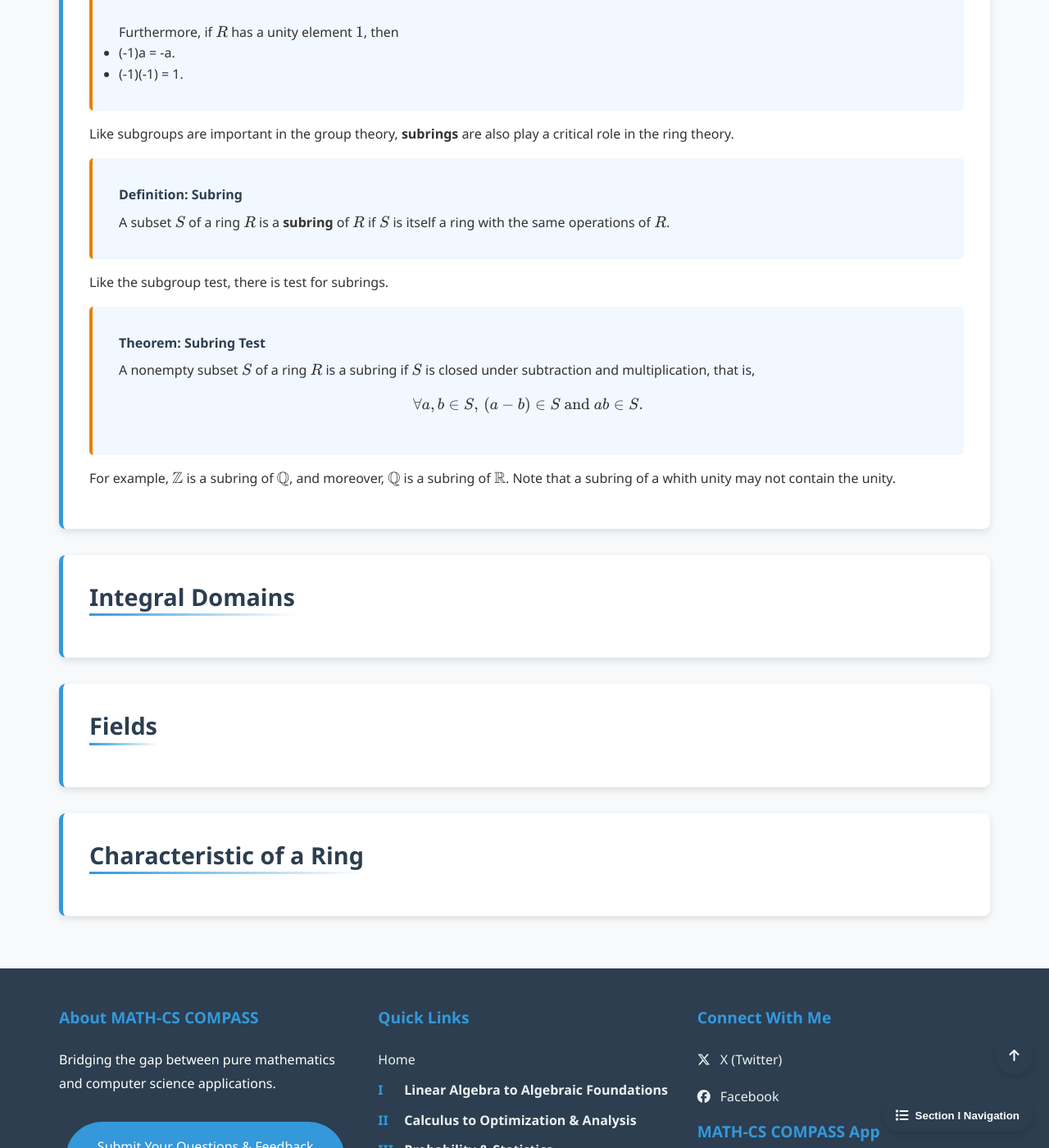
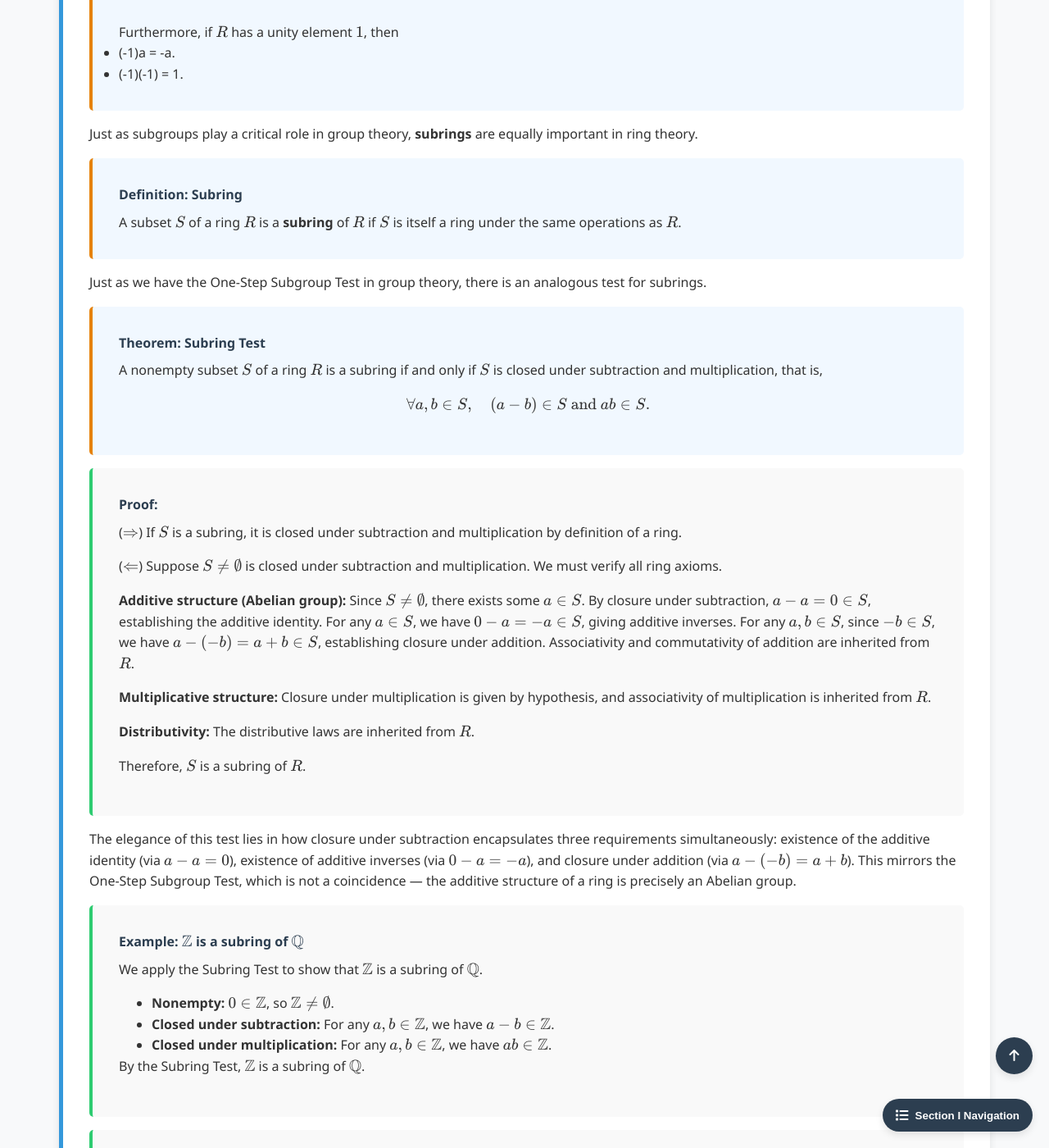
Before and after one commit to Yusukey01/yusukey01.github.io, a Jekyll site: the page built from Mathematics/Linear_algebra/intro_rings.html, in a window 1280 px wide and 1400 px high, scrolled down 2711 px. Shown: the whole window at 82% size. Built offline with Jekyll 4.4.1, drawn with Linux system fonts in a browser that asks for light colours; some of the changed text lies outside the part shown.

Commit message:
write I-18, intro to rings, add examples

```diff
--- a/Mathematics/Linear_algebra/intro_rings.html
+++ b/Mathematics/Linear_algebra/intro_rings.html
@@ -232,33 +232,108 @@ noindex: true
                 </div>
 
                 <p>
-                    Like subgroups are important in the group theory, <strong>subrings</strong> are also play a critical role
-                    in the ring theory.
+                    Just as subgroups play a critical role in group theory, <strong>subrings</strong> are equally
+                    important in ring theory.
                 </p>
 
                 <div class="theorem">
                     <span class="theorem-title">Definition: Subring</span>
                     A subset \(S\) of a ring \(R\) is a <strong>subring</strong> of \(R\) if \(S\) is itself
-                    a ring with the same operations of \(R\).
+                    a ring under the same operations as \(R\).
                 </div>
 
-                 <p>
-                    Like the subgroup test, there is test for subrings.
-                 </p>
+                <p>
+                    Just as we have the One-Step Subgroup Test in group theory, there is an analogous test for subrings.
+                </p>
 
                 <div class="theorem">
                     <span class="theorem-title">Theorem: Subring Test</span>
-                    A nonempty subset \(S\) of a ring \(R\) is a subring if \(S\) is closed under
+                    A nonempty subset \(S\) of a ring \(R\) is a subring if and only if \(S\) is closed under
                     subtraction and multiplication, that is,
                     \[
-                    \forall a, b \in S, \, (a - b) \in S \text{ and } ab \in S.
+                    \forall a, b \in S, \quad (a - b) \in S \text{ and } ab \in S.
                     \]
                 </div>
 
+                <div class="proof">
+                    <span class="proof-title">Proof:</span>
+                    <p>
+                        (\(\Rightarrow\)) If \(S\) is a subring, it is closed under subtraction and multiplication
+                        by definition of a ring.
+                    </p>
+                    <p>
+                        (\(\Leftarrow\)) Suppose \(S \neq \emptyset\) is closed under subtraction and multiplication.
+                        We must verify all ring axioms.
+                    </p>
+                    <p>
+                        <strong>Additive structure (Abelian group):</strong> Since \(S \neq \emptyset\), there exists
+                        some \(a \in S\). By closure under subtraction, \(a - a = 0 \in S\), establishing the additive
+                        identity. For any \(a \in S\), we have \(0 - a = -a \in S\), giving additive inverses. For any
+                        \(a, b \in S\), since \(-b \in S\), we have \(a - (-b) = a + b \in S\), establishing closure
+                        under addition. Associativity and commutativity of addition are inherited from \(R\).
+                    </p>
+                    <p>
+                        <strong>Multiplicative structure:</strong> Closure under multiplication is given by hypothesis,
+                        and associativity of multiplication is inherited from \(R\).
+                    </p>
+                    <p>
+                        <strong>Distributivity:</strong> The distributive laws are inherited from \(R\).
+                    </p>
+                    <p>
+                        Therefore, \(S\) is a subring of \(R\).
+                    </p>
+                </div>
+
                 <p>
-                    For example, \(\mathbb{Z}\) is a subring of \(\mathbb{Q}\), and moreover, \(\mathbb{Q}\)
-                    is a subring of \(\mathbb{R}\). Note that a subring of a whith unity may not contain the unity.
+                    The elegance of this test lies in how closure under subtraction encapsulates three requirements
+                    simultaneously: existence of the additive identity (via \(a - a = 0\)), existence of additive
+                    inverses (via \(0 - a = -a\)), and closure under addition (via \(a - (-b) = a + b\)). This
+                    mirrors the One-Step Subgroup Test, which is not a coincidence — the additive structure of a
+                    ring is precisely an Abelian group.
                 </p>
+
+                <div class="proof">
+                    <span class="proof-title">Example: \(\mathbb{Z}\) is a subring of \(\mathbb{Q}\)</span>
+                    <p>
+                        We apply the Subring Test to show that \(\mathbb{Z}\) is a subring of \(\mathbb{Q}\).
+                    </p>
+                    <ul style="padding-left: 40px;">
+                        <li><strong>Nonempty:</strong> \(0 \in \mathbb{Z}\), so \(\mathbb{Z} \neq \emptyset\).</li>
+                        <li><strong>Closed under subtraction:</strong> For any \(a, b \in \mathbb{Z}\), we have \(a - b \in \mathbb{Z}\).</li>
+                        <li><strong>Closed under multiplication:</strong> For any \(a, b \in \mathbb{Z}\), we have \(ab \in \mathbb{Z}\).</li>
+                    </ul>
+                    <p>
+                        By the Subring Test, \(\mathbb{Z}\) is a subring of \(\mathbb{Q}\).
+                    </p>
+                </div>
+
+                <div class="proof">
+                    <span class="proof-title">Example: \(\mathbb{Q}\) is a subring of \(\mathbb{R}\)</span>
+                    <p>
+                        We apply the Subring Test to show that \(\mathbb{Q}\) is a subring of \(\mathbb{R}\).
+                    </p>
+                    <ul style="padding-left: 40px;">
+                        <li><strong>Nonempty:</strong> \(0 \in \mathbb{Q}\), so \(\mathbb{Q} \neq \emptyset\).</li>
+                        <li>
+                            <strong>Closed under subtraction:</strong> For any \(\frac{a}{b}, \frac{c}{d} \in \mathbb{Q}\)
+                            where \(a, b, c, d \in \mathbb{Z}\) and \(b, d \neq 0\):
+                            \[
+                            \frac{a}{b} - \frac{c}{d} = \frac{ad - bc}{bd} \in \mathbb{Q}
+                            \]
+                            since \(ad - bc \in \mathbb{Z}\) and \(bd \in \mathbb{Z} \setminus \{0\}\).
+                        </li>
+                        <li>
+                            <strong>Closed under multiplication:</strong> For any \(\frac{a}{b}, \frac{c}{d} \in \mathbb{Q}\):
+                            \[
+                            \frac{a}{b} \cdot \frac{c}{d} = \frac{ac}{bd} \in \mathbb{Q}
+                            \]
+                            since \(ac \in \mathbb{Z}\) and \(bd \in \mathbb{Z} \setminus \{0\}\).
+                        </li>
+                    </ul>
+                    <p>
+                        By the Subring Test, \(\mathbb{Q}\) is a subring of \(\mathbb{R}\).
+                    </p>
+                </div>
 
             </section>
 
```
